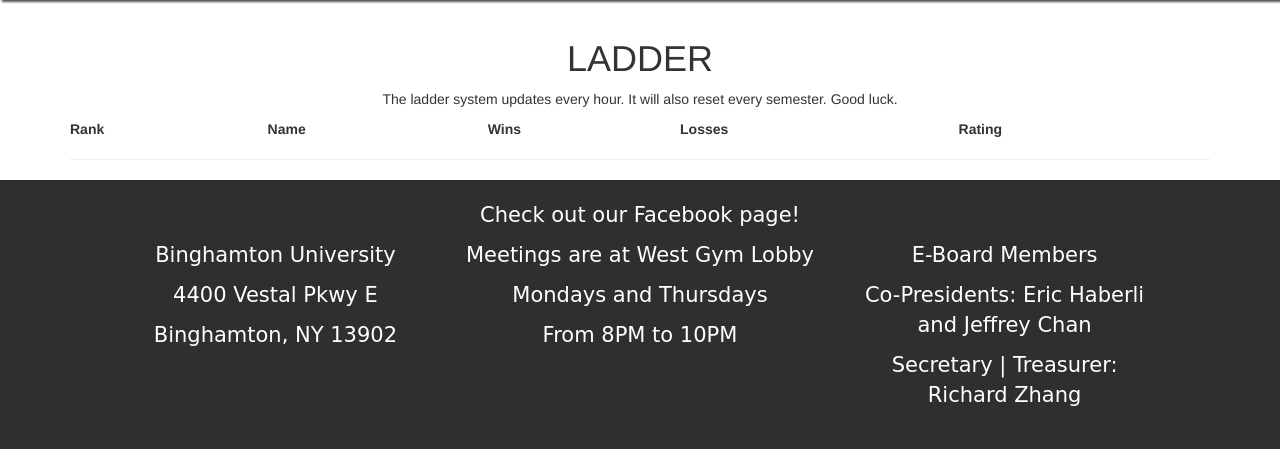
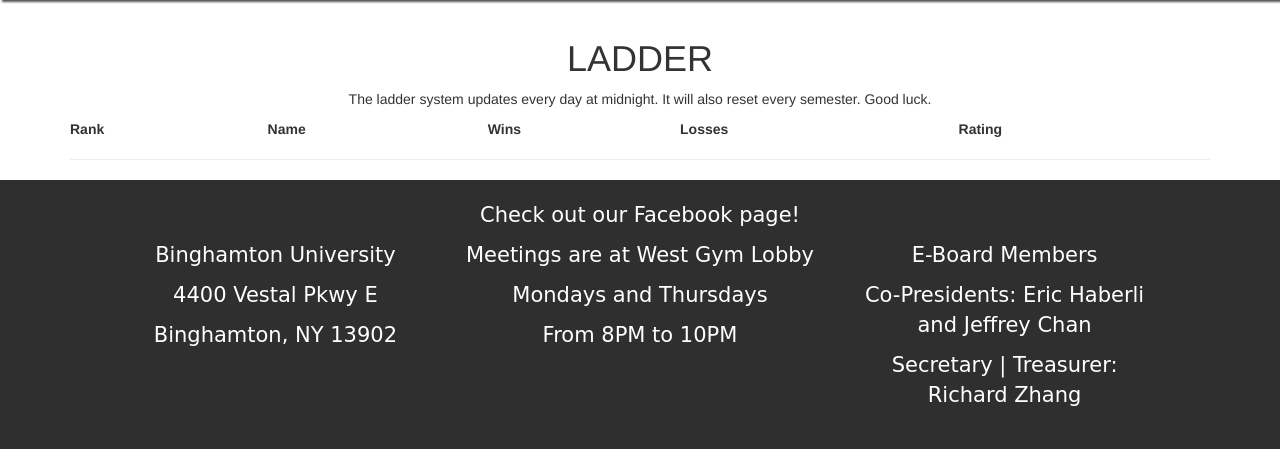
Before and after one commit to Binghamton-University-Table-Tennis/website, a Django app: page /ladder in a window 1280 px wide. Shown: the part 51-500 px from the top of the page. Run offline with Django 3.2, Linux system fonts and the light colour scheme; data that the repository does not hold is empty; some libraries are stand-ins or nearby versions.

Commit message:
Corrected note about when the ladder updates

```diff
--- a/src/templates/ladder.html
+++ b/src/templates/ladder.html
@@ -5,7 +5,7 @@
 
 <div class="text-center">
   <h1>LADDER</h1>
-  <p>The ladder system updates every hour. It will also reset every semester. Good luck.</p>
+  <p>The ladder system updates every day at midnight. It will also reset every semester. Good luck.</p>
 </div>
 <div class="container">
   <table class="table-hover" id="rankTable" style="width:100%">
```
